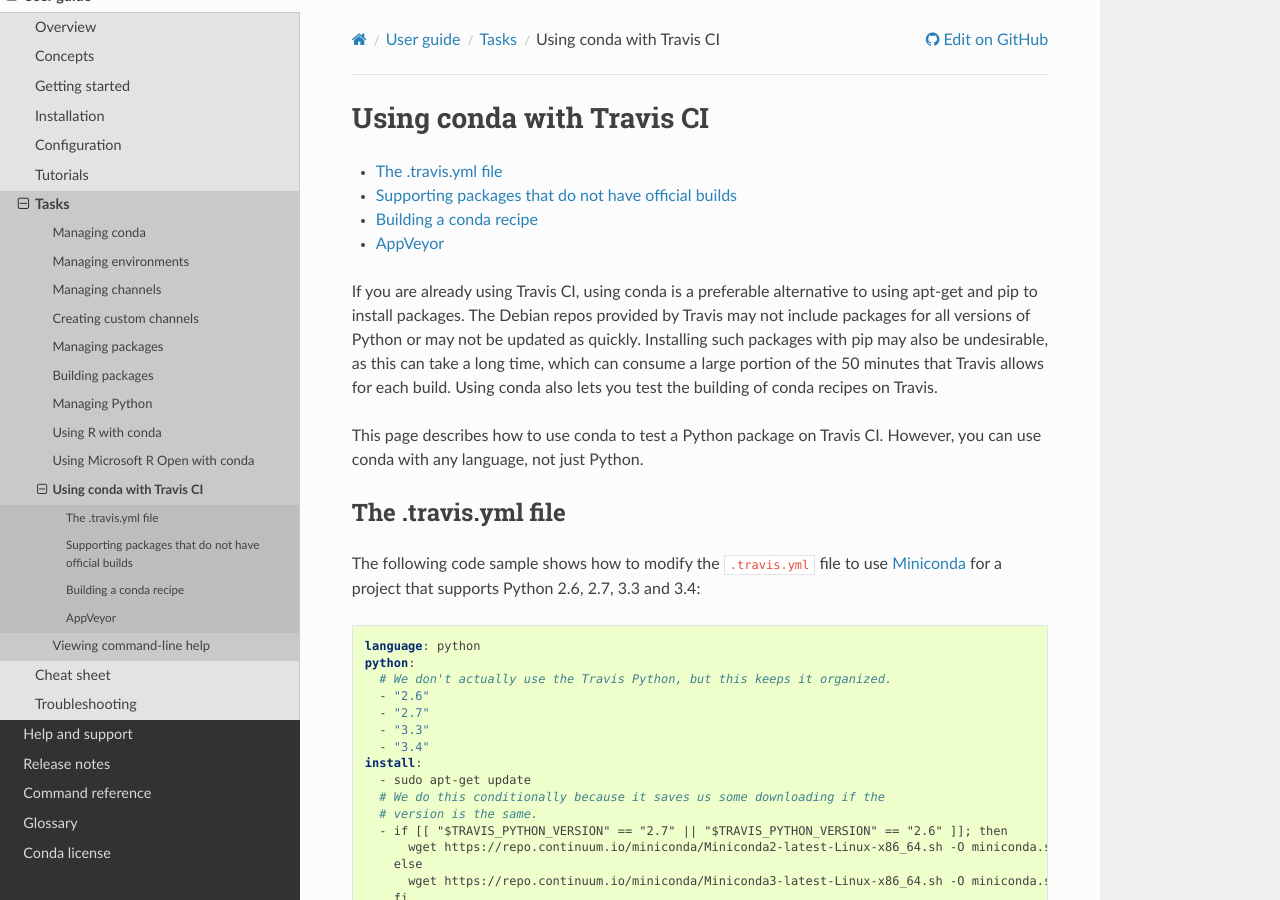
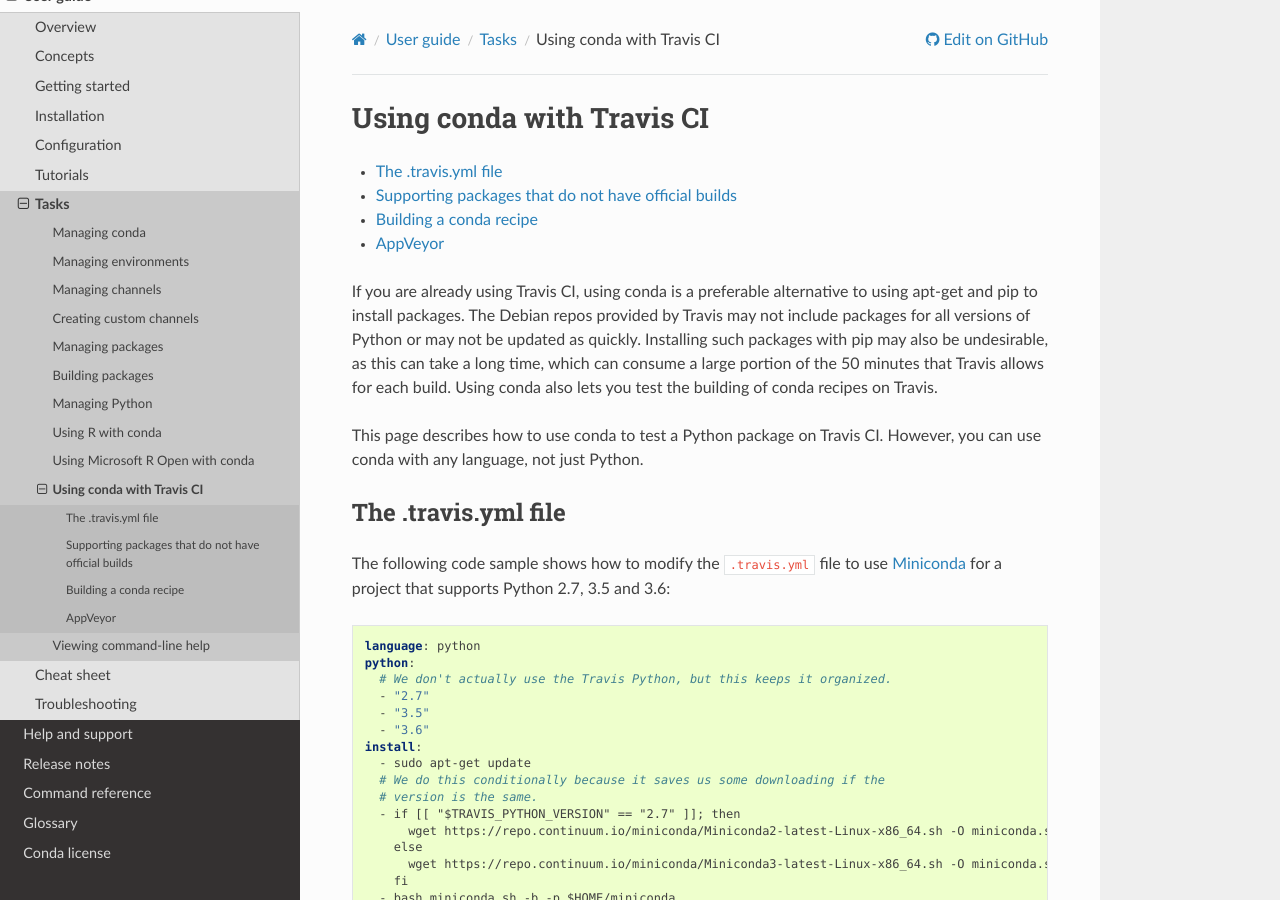
Before and after one commit to conda/conda-docs, a Sphinx documentation site: the page built from docs/source/user-guide/tasks/use-conda-with-travis-ci.rst, in a window 1280 px wide and 900 px high. Built offline with Sphinx 7.4.7 and the Read the Docs theme 2.0.0, drawn with Linux system fonts in a browser that asks for light colours.

Commit message:
update
update

```diff
--- a/docs/source/user-guide/tasks/use-conda-with-travis-ci.rst
+++ b/docs/source/user-guide/tasks/use-conda-with-travis-ci.rst
@@ -26,22 +26,21 @@ The .travis.yml file
 
 The following code sample shows how to modify the ``.travis.yml``
 file to use `Miniconda <https://conda.io/miniconda.html>`_ for a
-project that supports Python 2.6, 2.7, 3.3 and 3.4:
+project that supports Python 2.7, 3.5 and 3.6:
 
 .. code-block:: yaml
 
    language: python
    python:
      # We don't actually use the Travis Python, but this keeps it organized.
-     - "2.6"
      - "2.7"
-     - "3.3"
-     - "3.4"
+     - "3.5"
+     - "3.6"
    install:
      - sudo apt-get update
      # We do this conditionally because it saves us some downloading if the
      # version is the same.
-     - if [[ "$TRAVIS_PYTHON_VERSION" == "2.7" || "$TRAVIS_PYTHON_VERSION" == "2.6" ]]; then
+     - if [[ "$TRAVIS_PYTHON_VERSION" == "2.7" ]]; then
          wget https://repo.continuum.io/miniconda/Miniconda2-latest-Linux-x86_64.sh -O miniconda.sh;
        else
          wget https://repo.continuum.io/miniconda/Miniconda3-latest-Linux-x86_64.sh -O miniconda.sh;
```
